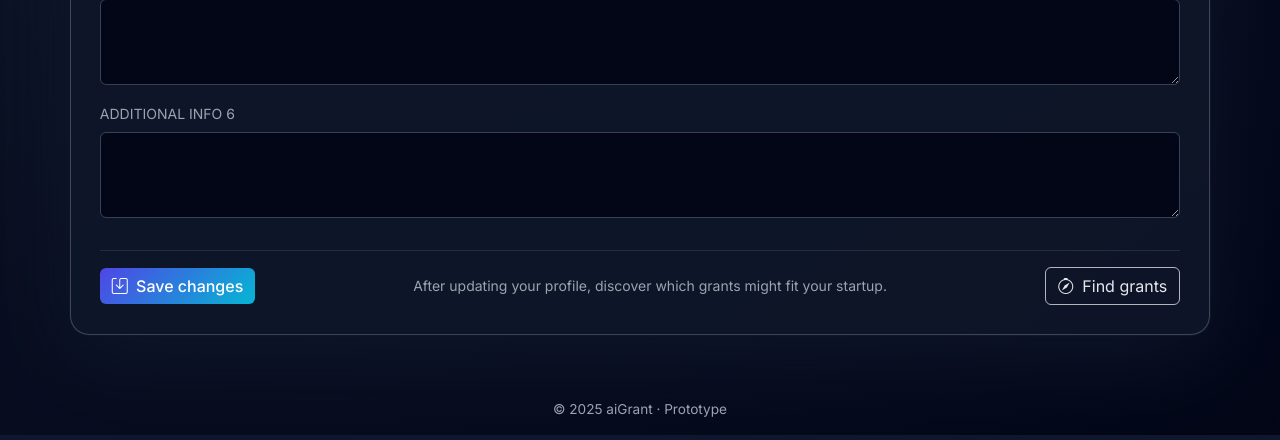
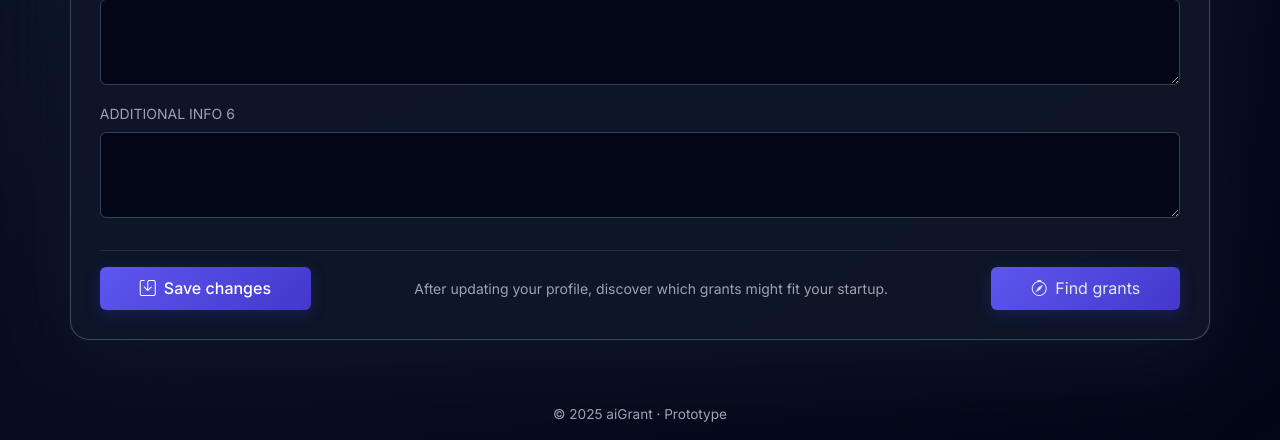
Before and after one commit to MihutMatei/AiGrant, a Flask app: template templates/account.html in a window 1280 px wide. Shown: the part 1074-1514 px from the top of the page. Run offline with Flask 3, Linux system fonts and the light colour scheme; the template is opened without the code that fills it, so the values that code supplies are empty.

Commit message:
Update account field buttons

```diff
--- a/templates/account.html
+++ b/templates/account.html
@@ -1,8 +1,53 @@
 {% extends "base.html" %}
 
-{% block title %}Account · aiGrant{% endblock %}
+{% block title %}My account · aiGrant{% endblock %}
 
 {% block content %}
+
+<style>
+  .try-app-btn {
+    position: relative;
+    overflow: hidden;
+    border: none;
+    background: linear-gradient(135deg, #5e56f0, #4338ca);
+    box-shadow: 0 4px 15px rgba(67, 56, 202, 0.3);
+    text-decoration: none !important;   /* ← ADD THIS */
+  }
+
+  /* Hover: lift + glow + icon move */
+  .try-app-btn:hover {
+    transform: translateY(-3px);
+    box-shadow: 0 8px 25px rgba(67, 56, 202, 0.4);
+    background: linear-gradient(135deg, #6c63ff, #4c46c4);
+    text-decoration: none !important;   /* ← ADD THIS TOO */
+  }
+
+  .try-app-btn:hover i {
+    transform: translateX(4px);
+  }
+
+  /* Optional: subtle shine animation */
+  .try-app-btn::before {
+    content: '';
+    position: absolute;
+    top: 0; left: -100%;
+    width: 50%;
+    height: 100%;
+    background: linear-gradient(90deg, transparent, rgba(255,255,255,.2), transparent);
+    transition: 0.7s;
+  }
+
+  .try-app-btn:hover::before {
+    left: 100%;
+  }
+
+  /* Bullet-proof: remove underline from any child (span, etc.) */
+  .try-app-btn span,
+  .try-app-btn:hover span {
+    text-decoration: none !important;
+  }
+</style>
+
 <div class="glass-card">
   <div class="d-flex flex-wrap justify-content-between align-items-center gap-3 mb-4">
     <div>
@@ -183,25 +228,48 @@
     </div>
 
     <!-- Bottom row: Save / text / Find grants -->
+    <!-- Bottom row: Save / text / Find grants -->
     <div class="col-12 mt-3">
       <hr class="border-secondary mb-3">
       <div class="d-flex flex-wrap align-items-center justify-content-between gap-3">
+
         <!-- Save changes -->
-        <button type="submit" name="action" value="save" class="btn btn-primary">
-          <i class="bi bi-save me-1"></i>
-          Save changes
+        <button type="submit" name="action" value="save"
+          class="btn btn-primary d-inline-flex align-items-center gap-2 text-nowrap try-app-btn"
+          style="
+            font-size: 1rem;
+            padding: 0.6rem 2.5rem !important;
+            width: fit-content !important;
+            display: inline-flex !important;
+            transition: all 0.25s ease;
+          ">
+          <i class="bi bi-save"></i>
+          <span>Save changes</span>
         </button>
 
         <!-- Middle text -->
-        <div class="text-muted-soft small flex-grow-1 text-center">
+        <div class="text-muted-soft small flex-grow-1 text-center d-flex align-items-center justify-content-center">
           After updating your profile, discover which grants might fit your startup.
         </div>
 
         <!-- Find grants (also submits form) -->
-        <button type="submit" name="action" value="find_grants" class="btn btn-outline-light">
-          <i class="bi bi-compass me-1"></i>
-          Find grants
+        <button type="submit" name="action" value="find_grants"
+          class="btn btn-outline-light d-inline-flex align-items-center gap-2 text-nowrap try-app-btn"
+          style="
+            font-size: 1rem;
+            padding: 0.6rem 2.5rem !important;
+            width: fit-content !important;
+            display: inline-flex !important;
+            transition: all 0.25s ease;
+          ">
+          <i class="bi bi-compass"></i>
+          <span>Find grants</span>
         </button>
+
+      </div>
+    </div>
+
+
       </div>
     </div>
   </form>
--- a/templates/login.html
+++ b/templates/login.html
@@ -25,10 +25,6 @@
             Log in with the demo account to explore.
           </p>
         </div>
-        <span class="badge-soft">
-          <i class="bi bi-person-badge me-1"></i>
-          Demo account
-        </span>
       </div>
 
       {% if error %}
```
